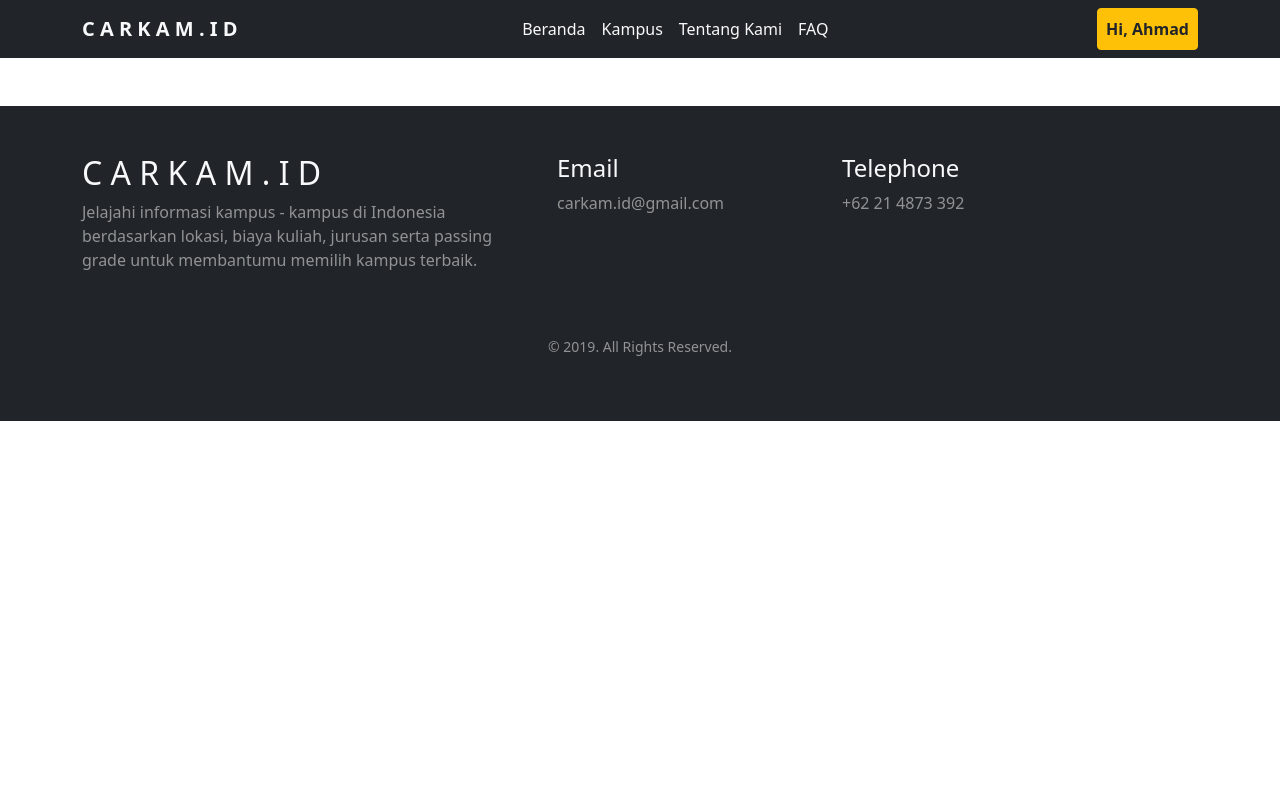
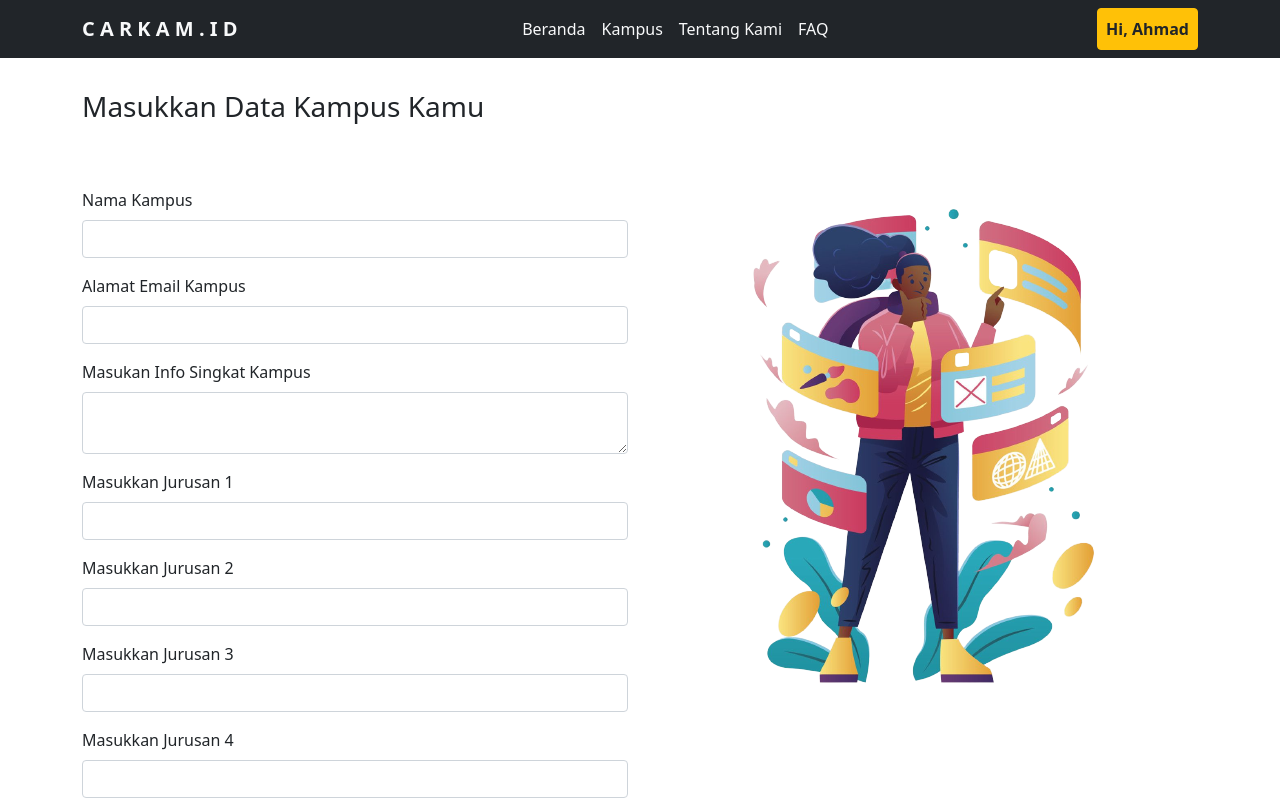
Before and after one commit to ariopri/Carkam, a React (Create React App) app in the folder front_end/: page /inpuunivbaru in a window 1280 px wide. Shown: the top 800 px of the page. Built offline with nearby package versions, Linux system fonts and the light colour scheme.

Commit message:
Page Input Univ Baru

```diff
--- a/front_end/src/App.js
+++ b/front_end/src/App.js
@@ -11,6 +11,7 @@ import FAQ from "./components/FAQ";
 import Kampus from "./components/Kampus";
 import DetailKampus from "./components/DetailKampus";
 import Masukkanreview from "./components/Masukkanreview";
+import InputUnivBaru from "./components/InputUnivBaru";
 function App() {
   return (
     <>
@@ -25,6 +26,7 @@ function App() {
           <Route path="/Kampus" element={<Kampus />} />
           <Route path="/detailkampus" element={<DetailKampus />} />
           <Route path="/review" element={<Masukkanreview />} />
+          <Route path="/inpuunivbaru" element={<InputUnivBaru />} />
         </Routes>
       </Router>
       <Footer />
--- /dev/null
+++ b/front_end/src/components/InputUnivBaru.jsx
@@ -0,0 +1,66 @@
+import { Container } from "react-bootstrap";
+
+import Button from "react-bootstrap/Button";
+import Form from "react-bootstrap/Form";
+import gambarasik from "./InputUnivBaruItem/image/Beranda.png";
+
+const InputUnivBaru = () => {
+  return (
+    <>
+      <Container>
+        <div className="pt-3">
+          <div className="pt-3">
+            <h3>Masukkan Data Kampus Kamu</h3>
+            <div class="row pt-2">
+              <div class="col-md-6">
+                <Form className="pt-5">
+                  <Form.Group className="mb-3">
+                    <Form.Label>Nama Kampus</Form.Label>
+                    <Form.Control type="text" />
+                  </Form.Group>
+                  <Form.Group className="mb-3">
+                    <Form.Label>Alamat Email Kampus</Form.Label>
+                    <Form.Control type="email" />
+                  </Form.Group>
+                  <Form.Group className="mb-3">
+                    <Form.Label>Masukan Info Singkat Kampus</Form.Label>
+                    <textarea class="form-control"></textarea>
+                  </Form.Group>
+                  <Form.Group className="mb-3">
+                    <Form.Label>Masukkan Jurusan 1</Form.Label>
+                    <Form.Control type="text" />
+                  </Form.Group>
+                  <Form.Group className="mb-3">
+                    <Form.Label>Masukkan Jurusan 2</Form.Label>
+                    <Form.Control type="text" />
+                  </Form.Group>
+                  <Form.Group className="mb-3">
+                    <Form.Label>Masukkan Jurusan 3</Form.Label>
+                    <Form.Control type="text" />
+                  </Form.Group>
+                  <Form.Group className="mb-3">
+                    <Form.Label>Masukkan Jurusan 4</Form.Label>
+                    <Form.Control type="text" />
+                  </Form.Group>
+                  <Form.Group className="mb-3">
+                    <Form.Label>Masukkan Jurusan 5</Form.Label>
+                    <Form.Control type="text" />
+                  </Form.Group>
+                  <Button variant="primary" type="submit">
+                    Simpan
+                  </Button>
+                </Form>
+              </div>
+              <div class="col-md-6">
+                <center>
+                  <img src={gambarasik} alt="" height="auto" />
+                </center>
+              </div>
+            </div>
+          </div>
+        </div>
+      </Container>
+    </>
+  );
+};
+export default InputUnivBaru;
--- a/front_end/src/components/KampusItem/Pencarian.jsx
+++ b/front_end/src/components/KampusItem/Pencarian.jsx
@@ -28,6 +28,11 @@ const Pencarian = () => {
                 Cari
               </button>
             </div>
+            <center>
+              <a href="/inpuunivbaru" className="btn btn-warning">
+                <b>Tidak menemukan? Tambah disini</b>
+              </a>
+            </center>
           </div>
           <div class="col-md-6">
             <center>
```
Also changed, not shown: front_end/src/components/InputUnivBaruItem/image/Beranda.png (added).
